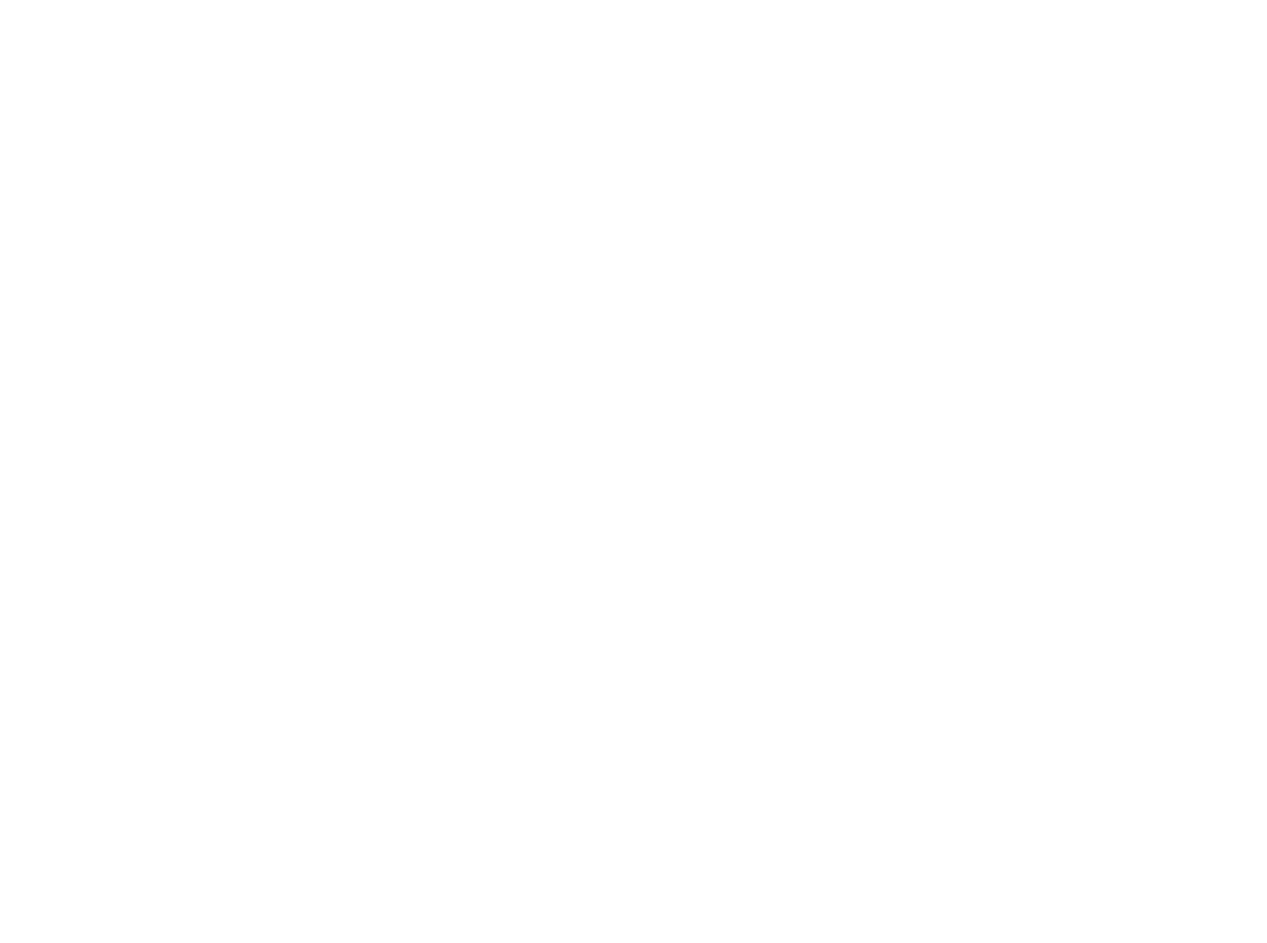
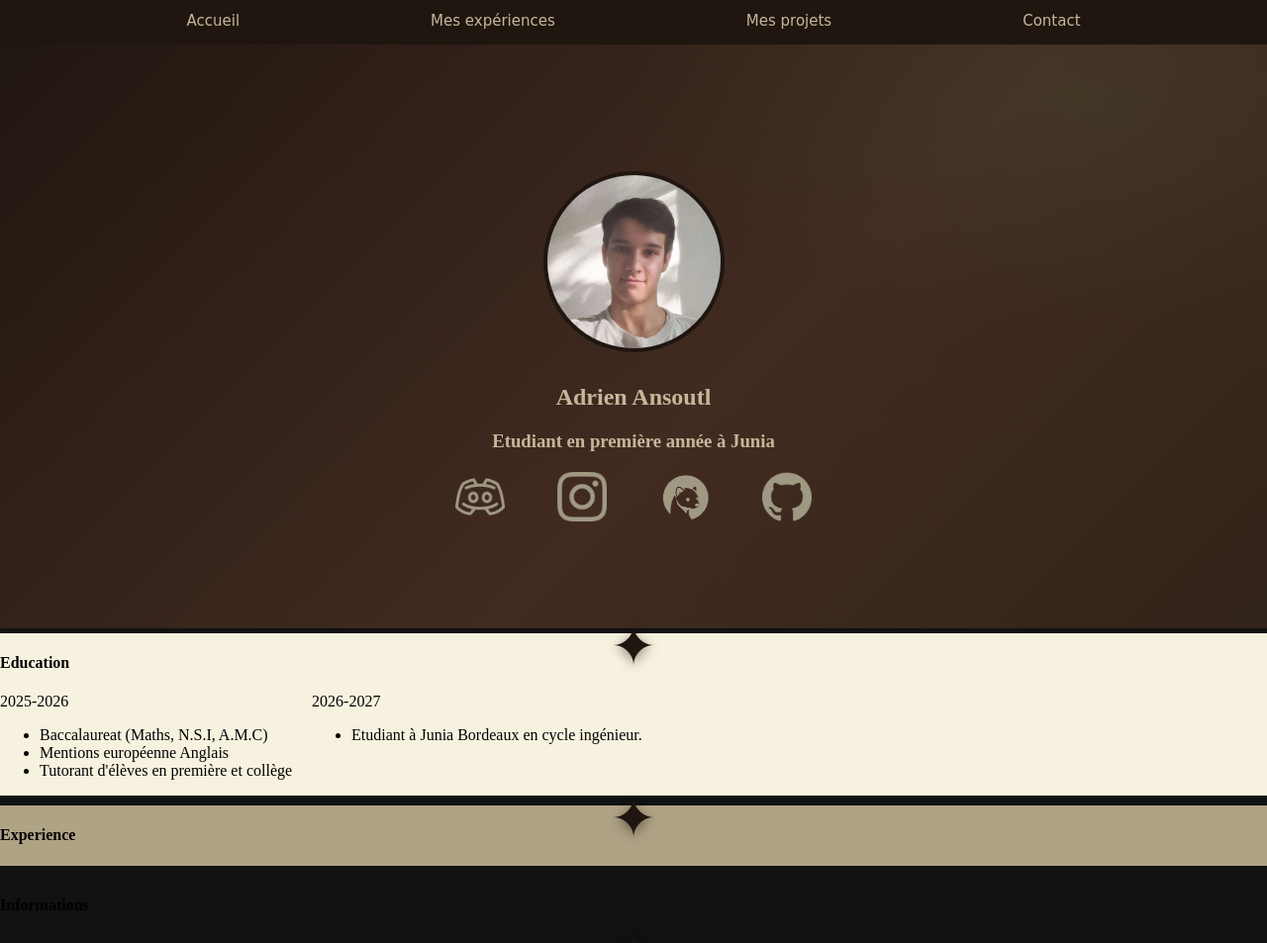
Before and after one commit to Angryp3t/TP-developpement-web, a plain HTML site: page portfolio/Adrien Ansoult.html in a window 1280 px wide. Shown: the top 953 px of the page at 99% size. Before the commit the page ends 800 px from the top, so only its background shows below. Drawn offline with Linux system fonts and the light colour scheme.

Commit message:
portfolio

```diff
--- a/portfolio/Adrien Ansoult.html
+++ b/portfolio/Adrien Ansoult.html
@@ -4,12 +4,71 @@
     <meta charset="UTF-8">
     <meta name="viewport" content="width=device-width, initial-scale=1.0">
     <link rel="stylesheet" href="./style.css">
-    <title>Adrien Ansoult</title>
+    <title>Portfolio Adrien Ansoult</title>
 </head>
 <body>
-    <nav></nav>
-    <header></header>
-    <section></section>
-    <footer></footer>
+    <header>
+    <nav>
+        <div class="nav1">Accueil</div>
+        <div class="nav1">Mes expériences</div>
+        <div class="nav1">Mes projets</div>
+        <div class="nav1">Contact</div>
+    </nav>
+    <section id="qui">
+        <img src="./img/Me.png" alt="Photo d'Adrien" width="175px" height="175px" id="me">
+        <h1>Adrien Ansoutl</h1>
+        <h3>Etudiant en première année à Junia</h3>
+        <div id="social_medias">
+            <a href="https://discord.dog/914521859859546162"><img src="./img/discord.png" alt="icone de discord" width="50px" height="50px"></a>
+            <a href="https://www.instagram.com/adrie.nslt/"><img src="./img/instagram.png" alt="icone de instagram" width="50px" height="50px"></a>
+            <a href="https://stoat.chat/"><img src="./img/stroat.png" alt="icone de stroat" width="50px" height="50px"></a>
+            <a href="https://github.com/Angryp3t"><img src="./img/github.png" alt="icone de Github" width="50px" height="50px"></a>
+        </div>
+    </section>
+    </header>
+    <main>
+        <div class="centre-etoile"></div>
+        <div id="part1">
+        <div class="titre"><h4>Education</h4></div>
+        <conteneur>
+            <section>
+                2025-2026<br><ul>
+                    <li>Baccalaureat (Maths, N.S.I, A.M.C)</li>
+                    <li>Mentions européenne Anglais</li>
+                    <li>Tutorant d'élèves en première et collège</li>
+                </ul>
+            </section>
+            <section>
+                2026-2027<br>
+                <ul><li>Etudiant à Junia Bordeaux en cycle ingénieur.</li></ul>
+            </section>
+        </conteneur>
+        </div>
+        <div class="centre-etoile"></div>
+        <div id="part2"><div class="titre"></div><h4>Experience</h4></div>
+        <conteneur>
+            <section class="type1">
+
+            </section>
+            <section>
+
+            </section>
+        </conteneur>
+        </div>
+        <div id="part3">
+        <div class="titre"><h4>Informations</h4></div>
+        <conteneur>
+            <section class="type3">
+
+            </section>
+            <section>
+
+            </section>
+        </conteneur>
+        </div>
+    </main>
+    <footer>
+        <div class="centre-etoile"></div>
+    </footer>
 </body>
 </html>
--- a/portfolio/style.css
+++ b/portfolio/style.css
@@ -0,0 +1,133 @@
+html{
+    scroll-behavior: smooth;
+    background-color:#101212;
+}
+:root{
+  --spresso-black: #1F1610;
+  --cafenoir: #4E351E;
+  --Coffee: #6C5234;
+
+  --deep-forest:#162D18;
+  --moss:#475E37;
+  --wax-palm:#3D6B42;
+
+  --vanilla:#F7F2DF;
+  --warm-sand:#C8B69A;
+  --grullo:#AFA386;
+
+  --absolute-black:#101212;
+  --forest-black:#101A14;
+  --charcoal:#252522;
+  --soft-black:#29231F;
+}
+
+body {
+    margin: 0;
+    padding: 0;
+}
+header{
+    background:
+    radial-gradient(ellipse at 85% 15%, rgba(71, 94, 55, 0.22), transparent 28rem),
+    linear-gradient(135deg, var(--spresso-black), #422B21 58%, #302319);
+    text-align: center;
+    color: var(--warm-sand);
+    margin-bottom: -25px;
+}
+
+nav{
+    display: flex;
+    flex-direction: row;
+    justify-content: center;
+    padding: 10px;
+    gap: 15%;
+    background-color: var(--spresso-black);
+    color: var(--warm-sand);
+    font-size: 15px;
+    font-family:cursive;
+    div{
+        transition: all 0.5s ease;
+        border: 2px solid var(--spresso-black);
+        border-radius: 2em;
+        padding-bottom: 3px;
+        text-decoration: none;
+        background-color: transparent;
+    }
+    div:hover{
+        transition:transform 0.5s ease;
+        transform: scale(1.1);
+        border: 2px solid var(--warm-sand);
+        background-color: var(--grullo);
+        color: var(--spresso-black);
+    }
+}
+
+#qui {
+    position: relative;
+    padding-top: 10%;
+    padding-bottom: 10%;
+    #me{
+        display: block;
+        margin-left: auto;
+        margin-right: auto;
+        margin-bottom: 2.5%;
+        border-radius: 100%;
+        border: 4px solid var(--spresso-black);
+    }
+    h4{
+        margin-top: -5px;
+    }
+    #social_medias{
+        margin-top: 10px;
+        display: flex;
+        justify-content: center;
+        gap: 4%;
+        a{
+            transition: all 0.5s;
+            border: 1px solid transparent;
+            filter: invert(68%) sepia(13%) saturate(420%)
+                hue-rotate(8deg) brightness(88%) contrast(85%);
+        }
+        a:hover{
+            transition: all 0.5s;
+            transform: scale(1.1);
+            filter: invert(85%) sepia(15%) saturate(500%)
+                hue-rotate(20deg) brightness(105%);
+        }
+    }
+}
+main conteneur{
+    display: flex;
+    gap: 20px;
+}
+#part1{
+    background-color: var(--vanilla);
+    border-top: 5px solid var(--absolute-black);
+    border-bottom: 5px solid var(--absolute-black);
+}
+#part2{
+    background-color: var(--grullo);
+    border-top: 5px solid var(--absolute-black);
+    border-bottom: 5px solid var(--absolute-black);
+}
+#part3{
+    border-top: 5px solid var(--absolute-black);
+    border-bottom: 5px solid var(--absolute-black);
+}
+.centre-etoile {
+    position: relative;
+}
+
+.centre-etoile::before {
+    content: "✦";
+    position: absolute;
+
+    top: 18px;
+    left: 50%;
+    transform: translate(-50%, -50%);
+
+    font-size: 55px;
+    color: var(--spresso-black);
+
+    z-index: 5;
+    text-shadow: 0 3px 12px #1F161080;
+}
```
Also changed, not shown: portfolio/img/Me.png (added), portfolio/img/cartographer.png (added), portfolio/img/discord.png (added), portfolio/img/github.png (added), portfolio/img/instagram.png (added), portfolio/img/leafs.jpg (added), portfolio/img/stroat.png (added).
